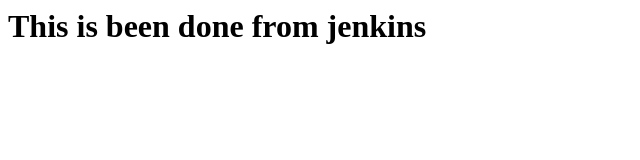
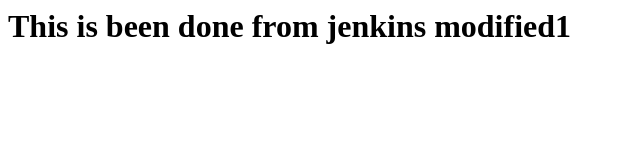
Before and after one commit to devopsk8s3/httpd, a plain HTML site: page index.html in a window 1280 px wide. Shown: the whole page, without its empty margins (0-640 px from the left). Drawn offline with Linux system fonts and the light colour scheme.

Commit message:
Update index.html

```diff
--- a/index.html
+++ b/index.html
@@ -1 +1 @@
-<h1>This is been done from jenkins</h1>
+<h1>This is been done from jenkins modified1</h1>
```
